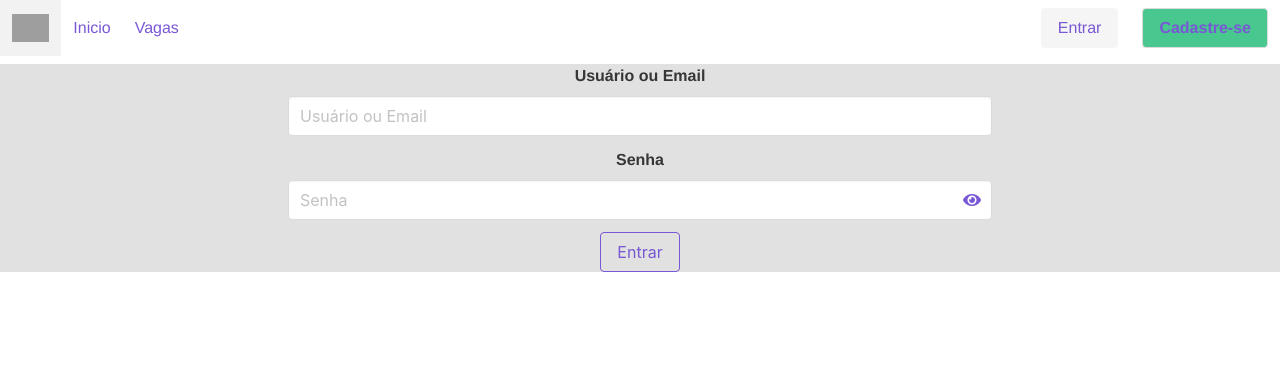
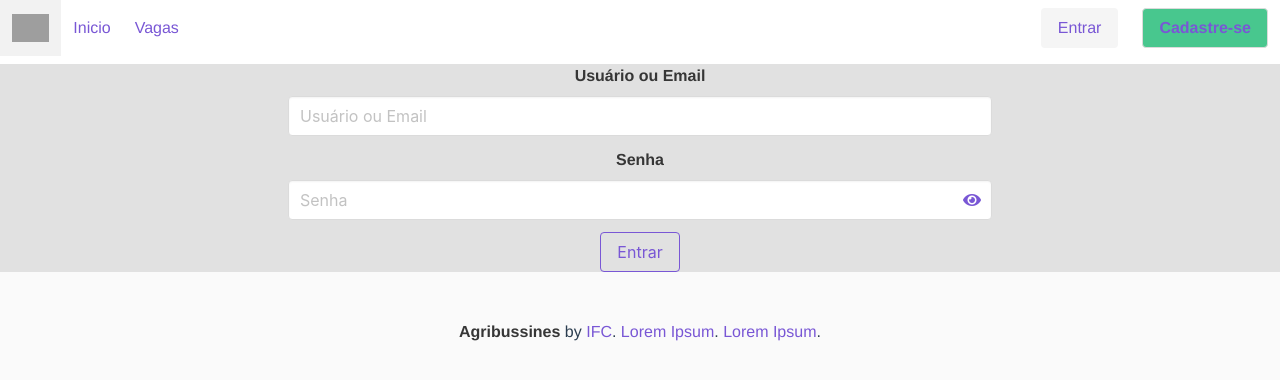
Before and after one commit to fabricadesoftware-ifc/newJob-Frontend, a Vue app: page /login in a window 1280 px wide. Shown: the top 380 px of the page. Built offline with nearby package versions, Linux system fonts and the light colour scheme; grey boxes are pictures that could not be loaded.

Commit message:
feat: Adicionando Footer no App.vue

```diff
--- a/src/App.vue
+++ b/src/App.vue
@@ -2,13 +2,15 @@
   <div id="app">
     <Navbar />
     <router-view />
+    <Footer />
   </div>
 </template>
 
 <script>
 import Navbar from './components/Navbar'
+import Footer from './components/Footer'
 export default {
-  components: { Navbar }
+  components: { Navbar, Footer }
 }
 </script>
 
```
